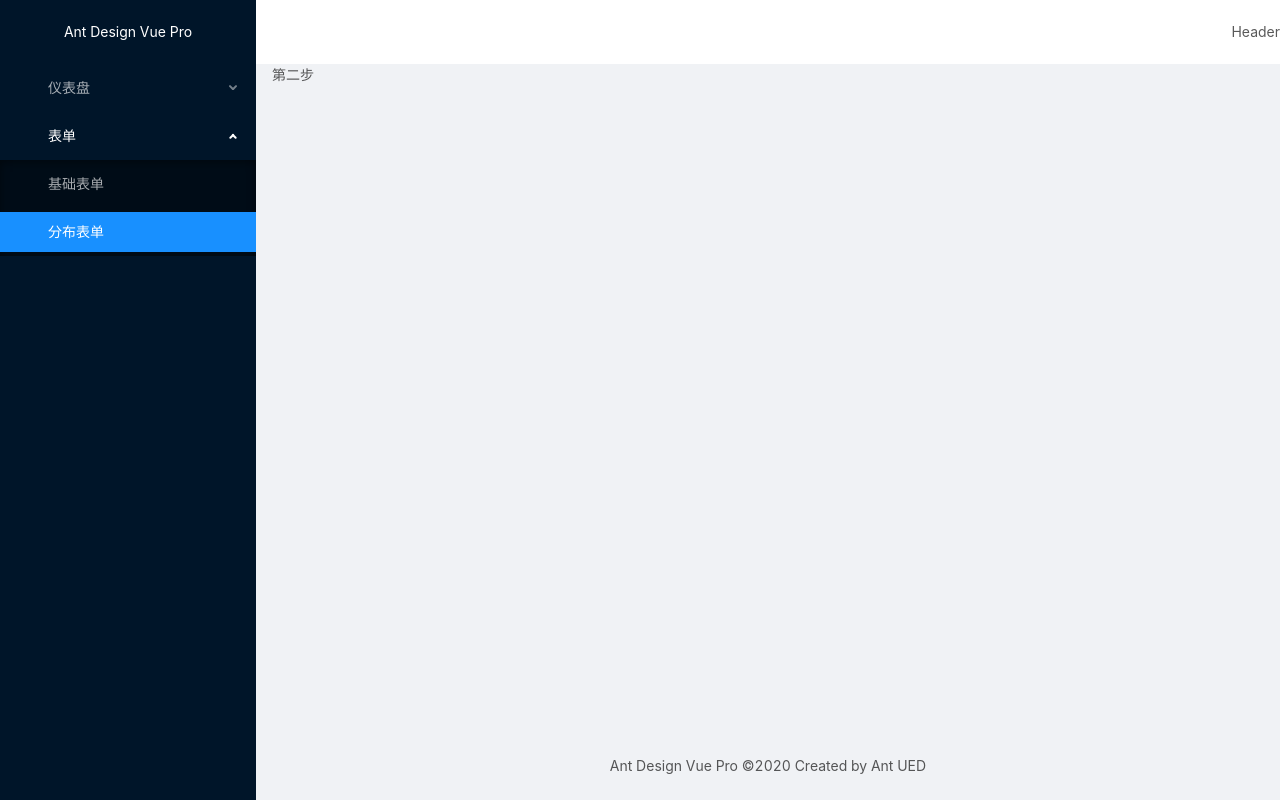
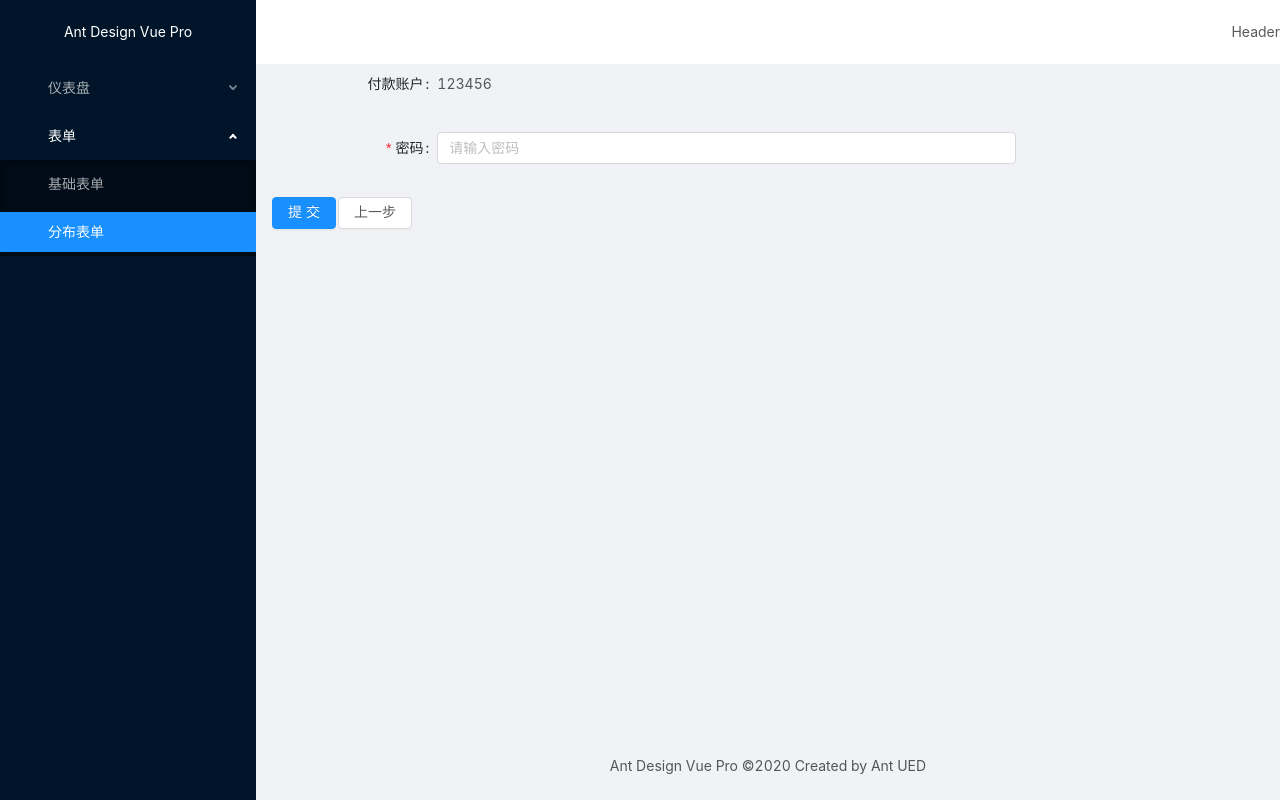
Before and after one commit to rjluck/ant-design-vue-pro, a Vue app: page /form/step-form/confirm in a window 1280 px wide. Built offline with nearby package versions, Linux system fonts and the light colour scheme.

Commit message:
创建分布表单

```diff
--- /dev/null
+++ b/mock/form.js
@@ -0,0 +1,14 @@
+function chart(method) {
+  let res = null;
+  switch (method) {
+    case "POST":
+      res = { message: "ok" };
+      break;
+    default:
+      res = null;
+  }
+  return res;
+}
+
+module.exports = chart;
+//这里不能使用js中的export default的形式了，因为mock文件要在node环境下运行，需要使用模块化规范
--- a/src/store/index.js
+++ b/src/store/index.js
@@ -1,11 +1,11 @@
 import Vue from "vue";
 import Vuex from "vuex";
-
+import form from "./modules/form";
 Vue.use(Vuex);
 
 export default new Vuex.Store({
   state: {},
-  mutations: {},
-  actions: {},
-  modules: {}
+  modules: {
+    form
+  }
 });
--- /dev/null
+++ b/src/store/modules/form.js
@@ -0,0 +1,39 @@
+import router from "../../router";
+import request from "../../utils/request";
+import Vue from "vue";
+import Vuex from "vuex";
+
+Vue.use(Vuex);
+
+const state = {
+  step: {
+    payAccount: "123456"
+  }
+};
+
+const actions = {
+  async submitStepForm({ commit }, payload) {
+    await request({
+      url: "/api/form",
+      method: "POST",
+      data: payload.payload
+    });
+    commit("saveStepFormData", payload);
+    router.push("/form/step-form/result");
+  }
+};
+
+const mutations = {
+  saveStepFormData(state, { payload }) {
+    state.step = {
+      ...state.step,
+      ...payload
+    };
+  }
+};
+export default {
+  namespaced: true,
+  state,
+  actions,
+  mutations
+};
--- a/src/views/Forms/StepForm/Step1.vue
+++ b/src/views/Forms/StepForm/Step1.vue
@@ -1,7 +1,59 @@
 <template>
-  <div>第一步</div>
+  <div>
+    <a-form layout="horizontal" :form="form">
+      <a-form-item
+        label="付款账户"
+        :labelCol="formItemLayout.labelCol"
+        :wrapperCol="formItemLayout.wrapperCol"
+      >
+        <a-input
+          v-decorator="[
+            'payAccount',
+            {
+              rules: [{ required: true, message: '请输入付款账号' }],
+              initialValue: step.payAccount
+            }
+          ]"
+          placeholder="请输入付款账号"
+        ></a-input>
+      </a-form-item>
+      <a-form-item>
+        <a-button type="primary" @click="handleSubmit">下一步</a-button>
+      </a-form-item>
+    </a-form>
+  </div>
 </template>
 <script>
-export default {};
+export default {
+  data() {
+    this.form = this.$form.createForm(this); //创建form实例
+    return {
+      formItemLayout: {
+        labelCol: { span: 4 },
+        wrapperCol: { span: 14 }
+      }
+    };
+  },
+  computed: {
+    step() {
+      return this.$store.state.form.step;
+    }
+  },
+  methods: {
+    handleSubmit() {
+      const { form, $router, $store } = this;
+      form.validateFields((err, values) => {
+        if (!err) {
+          $store.commit({
+            type: "form/saveStepFormData",
+            payload: values
+          });
+          //跳转到第二步
+          $router.push("/form/step-form/confirm");
+        }
+      });
+    }
+  }
+};
 </script>
 <style></style>
--- a/src/views/Forms/StepForm/Step2.vue
+++ b/src/views/Forms/StepForm/Step2.vue
@@ -1,7 +1,72 @@
 <template>
-  <div>第二步</div>
+  <div>
+    <a-form layout="horizontal" :form="form">
+      <a-form-item
+        label="付款账户"
+        :labelCol="formItemLayout.labelCol"
+        :wrapperCol="formItemLayout.wrapperCol"
+        >{{ step.payAccount }}</a-form-item
+      >
+
+      <a-form-item
+        label="密码"
+        :labelCol="formItemLayout.labelCol"
+        :wrapperCol="formItemLayout.wrapperCol"
+      >
+        <a-input
+          v-decorator="[
+            'password',
+            {
+              rules: [{ required: true, message: '请输入密码' }],
+              initialValue: ''
+            }
+          ]"
+          placeholder="请输入密码"
+          type="password"
+        ></a-input>
+      </a-form-item>
+      <a-form-item>
+        <a-button type="primary" @click="handleSubmit">提交</a-button>
+        <a-button style="marginLeft:2px" @click="onPrev">上一步</a-button>
+      </a-form-item>
+    </a-form>
+  </div>
 </template>
 <script>
-export default {};
+export default {
+  data() {
+    this.form = this.$form.createForm(this); //创建form实例
+    return {
+      formItemLayout: {
+        labelCol: { span: 4 },
+        wrapperCol: { span: 14 }
+      }
+    };
+  },
+  computed: {
+    step() {
+      return this.$store.state.form.step;
+    }
+  },
+  methods: {
+    handleSubmit() {
+      const { form, $router, $store, step } = this;
+      form.validateFields((err, values) => {
+        if (!err) {
+          $store.dispatch({
+            type: "form/submitStepForm",
+            payload: { ...step, ...values }
+          });
+          //跳转到第3步
+          $router.push("/form/step-form/result");
+        }
+      });
+    },
+    onPrev() {
+      //跳转到第1步
+      this.$router.push("/form/step-form/info");
+    }
+  }
+};
 </script>
 <style></style>
--- a/src/views/Forms/StepForm/Step3.vue
+++ b/src/views/Forms/StepForm/Step3.vue
@@ -1,5 +1,5 @@
 <template>
-  <div>第三步</div>
+  <div>操作成功,预计两小时到账</div>
 </template>
 <script>
 export default {};
```
